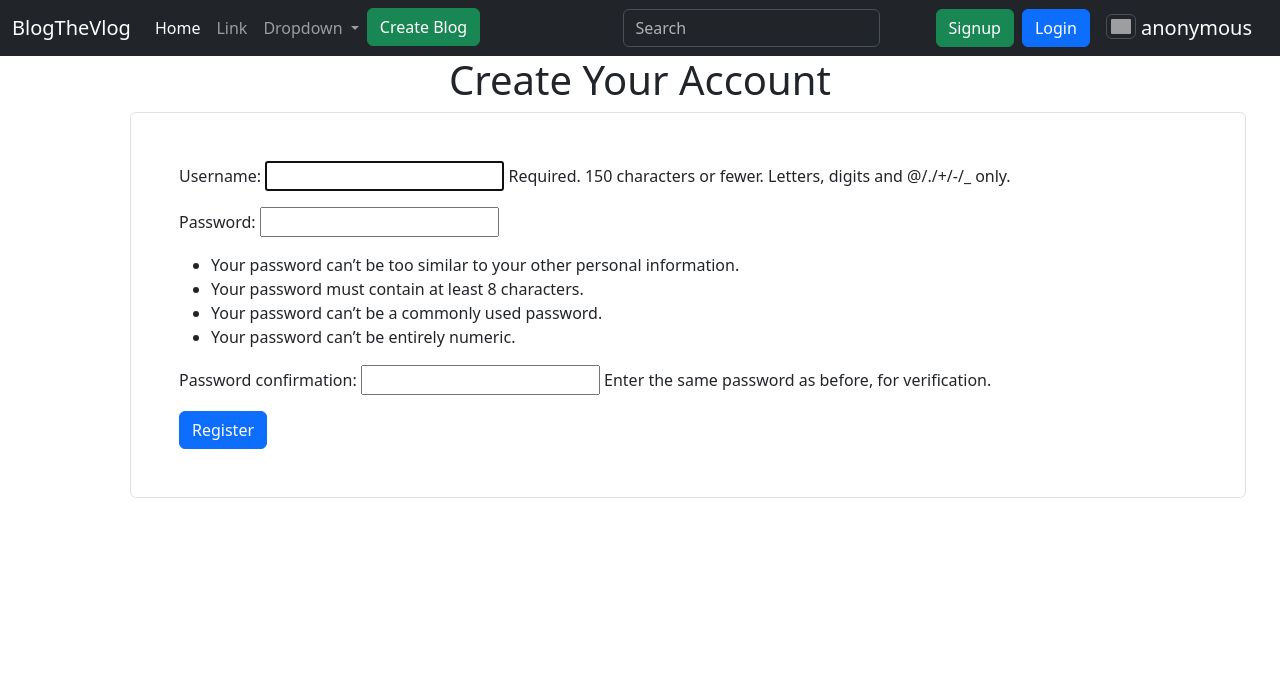
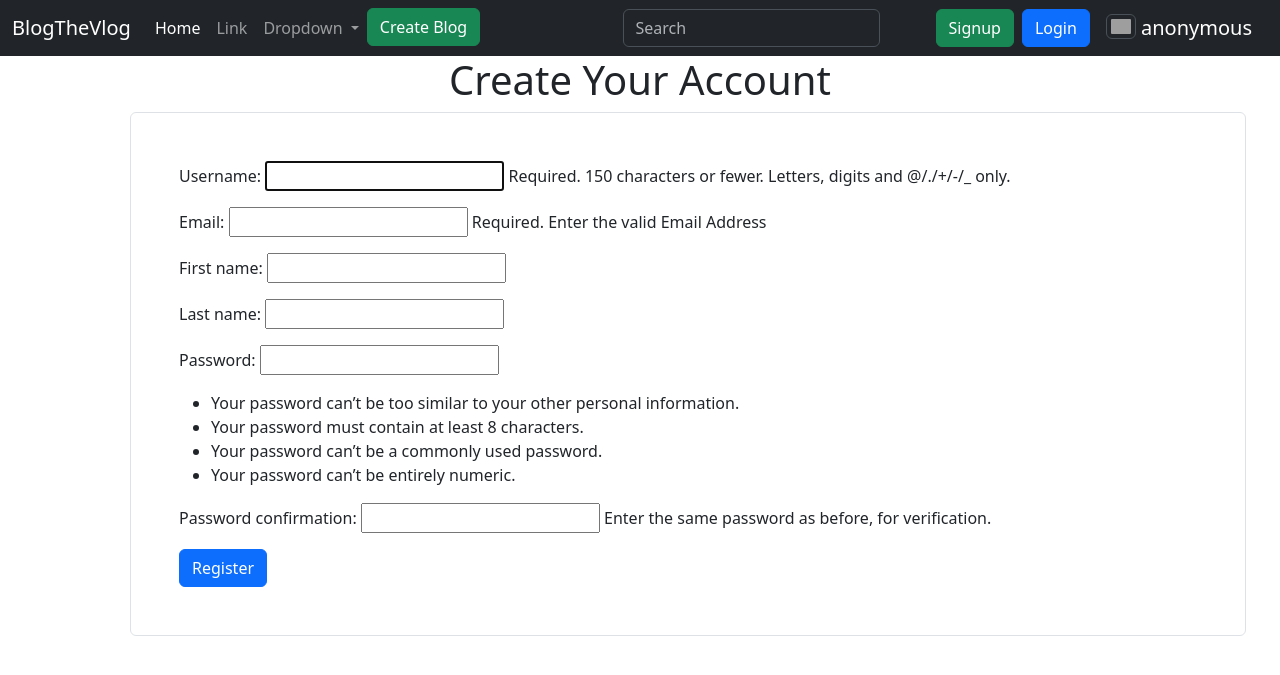
Before and after one commit to anilSysBit/DjangoBasicProjects, a Django app: page /signup/ in a window 1280 px wide. Shown: the top 675 px of the page. Run offline with Django 4.2, Linux system fonts and the light colour scheme; grey boxes are pictures that could not be loaded.

Commit message:
customizing the User Form UserCreationForm

```diff
--- /dev/null
+++ b/BlogOfVlog/api/forms.py
@@ -0,0 +1,12 @@
+from django import forms
+from django.contrib.auth.forms import UserCreationForm as BaseUserCreationForm
+from django.contrib.auth.models import User
+
+class UserCreationForm(BaseUserCreationForm):
+    email = forms.EmailField(required=True,help_text='Required. Enter the valid Email Address')
+    first_name = forms.CharField(max_length=100)
+    last_name = forms.CharField(max_length=100)
+
+    class Meta:
+        model = User
+        fields = ('username','email','first_name','last_name','password1','password2')
--- a/BlogOfVlog/api/models.py
+++ b/BlogOfVlog/api/models.py
@@ -36,3 +36,7 @@ class Review(models.Model):
 
     def __str__(self) -> str:
         return self.body[:50]
+
+
+
+# contact us
--- a/BlogOfVlog/api/templates/html/loginpage.html
+++ b/BlogOfVlog/api/templates/html/loginpage.html
@@ -24,6 +24,7 @@
 <div class="container">
   <h1 class="text-center">Create Your Account</h1>
   <form action="" method="POST" class="mx-5 p-5 form-control">
+    {% csrf_token %}
     {{signupForm.as_p}}
     <button type="submit" class="btn btn-primary">Register</button>
   </form>
--- a/BlogOfVlog/api/views.py
+++ b/BlogOfVlog/api/views.py
@@ -5,7 +5,8 @@ from django.contrib.auth import login,logout,authenticate
 from django.contrib.auth.models import User
 from django.contrib import messages
 from django.db.models import Q
-from django.contrib.auth.forms import UserCreationForm
+# from django.contrib.auth.forms import UserCreationForm
+from .forms import UserCreationForm
 from django.contrib.auth.decorators import login_required
 
 # Create your views here.
@@ -88,8 +89,10 @@ def signup(request):
         form = UserCreationForm(request.POST)
         if form.is_valid():
             user = form.save(commit = False)
-            user.username = user.username.lower()
+            username = form.cleaned_data.get('username')
+            raw_password = form.cleaned_data.get('password1')
             user.save()
+            user = authenticate(username=username, password=raw_password)
             login(request,user)
             return redirect('home')
 
```
Also changed, not shown: BlogOfVlog/db.sqlite3.
